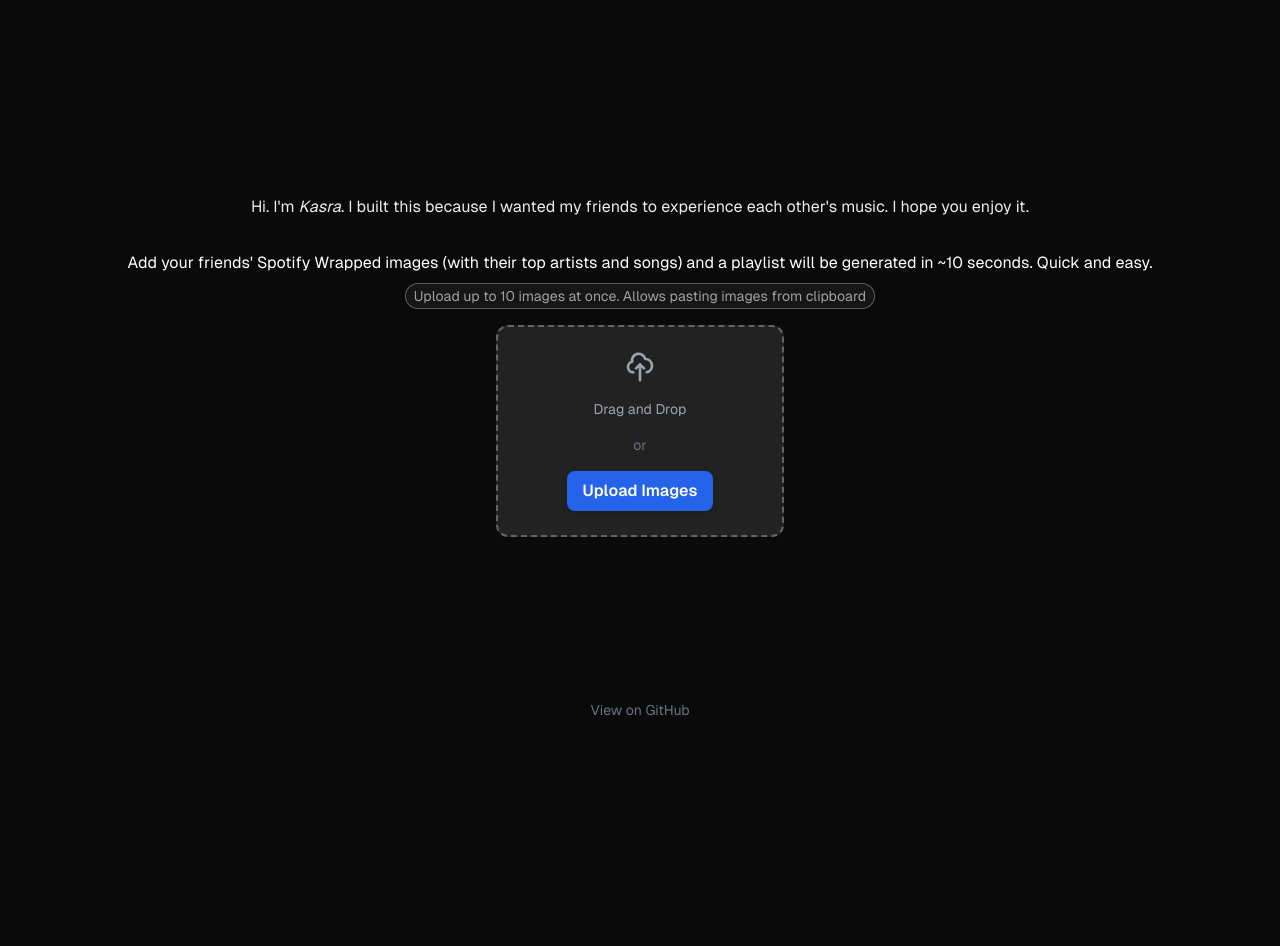
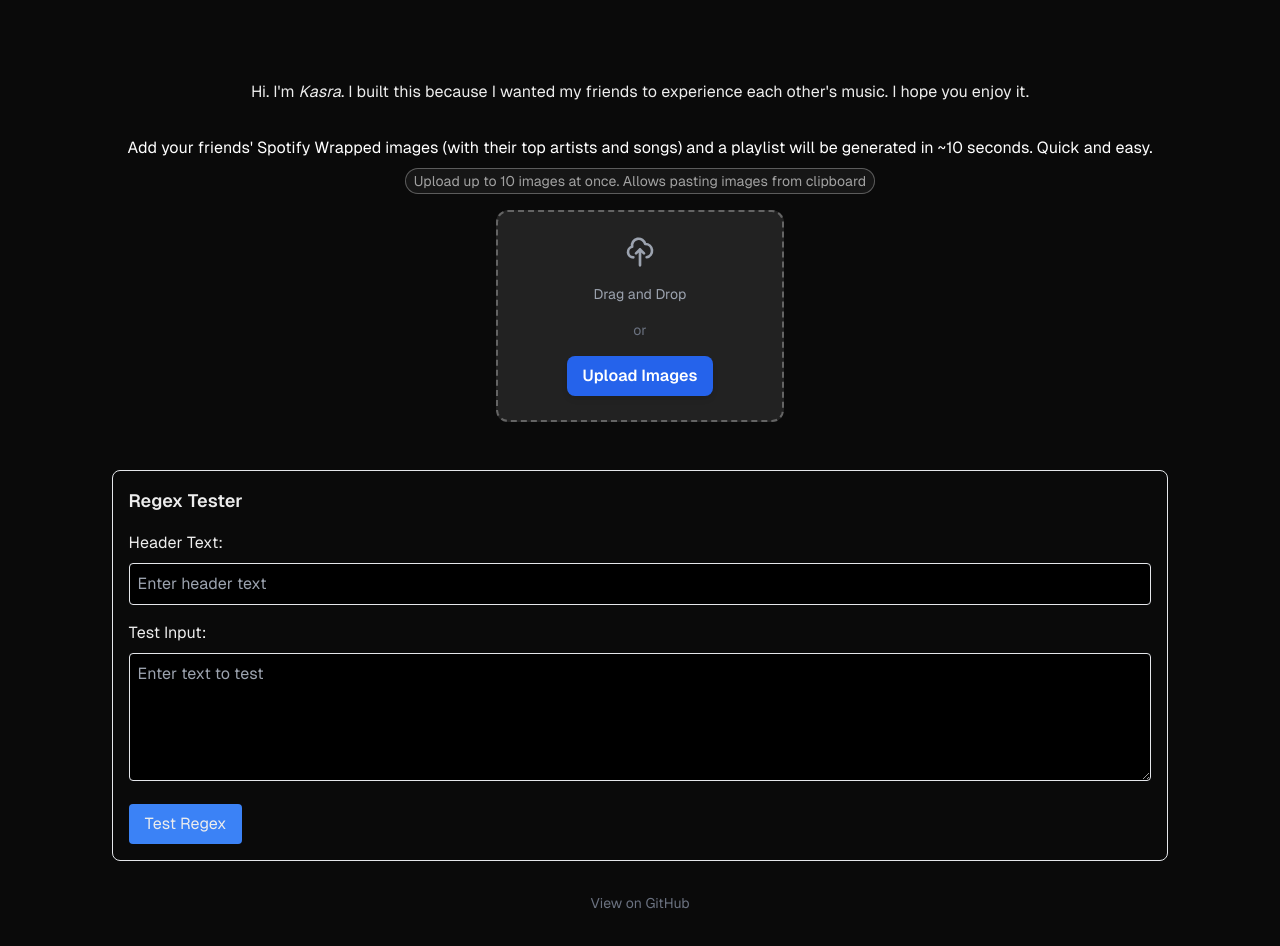
Before and after one commit to anrath/SquadSpotifyWrapped, a Next.js app: page / in a window 1280 px wide. Shown: the top 946 px of the page. Before the commit the page ends 800 px from the top, so only its background shows below. Built offline with nearby package versions, Linux system fonts and the light colour scheme.

Commit message:
working OCR splitting

```diff
--- a/src/app/wrapped-tool.tsx
+++ b/src/app/wrapped-tool.tsx
@@ -33,6 +33,17 @@
   };
 };
 
+const normalizeText = (text: string, header: string) => {
+  return text
+    .replace(new RegExp(`.*?(\\s*${header})`), "$1\n")
+    .replace(/(\s{1,}1\s{1,})/, "\n$1")
+    .replace(/(\s{1,}2\s{1,})/, "\n$1")
+    .replace(/(\s{1,}3\s{1,})/, "\n$1")
+    .replace(/(\s{1,}4\s{1,})/, "\n$1")
+    .replace(/(\s{1,}5\s{1,})/, "\n$1")
+    .replace(/(\s{1,}6\s{1,})/, "\n$1");
+};
+
 function parseSpotifyText(
   leftText: string,
   rightText: string,
@@ -49,16 +60,6 @@
   }
 
   try {
-    const normalizeText = (text: string, header: string) => {
-      return text
-        .replace(new RegExp(`(\\s*${header})`), "\n$1\n")
-        .replace(/(\s*1\s{1,})/, "\n$1")
-        .replace(/(\s*2\s{1,})/, "\n$1")
-        .replace(/(\s*3\s{1,})/, "\n$1")
-        .replace(/(\s*4\s{1,})/, "\n$1")
-        .replace(/(\s*5\s{1,})/, "\n$1")
-        .replace(/(\s*6\s{1,})/, "\n$1");
-    };
 
     const processLines = (text: string) => {
       return text
@@ -599,8 +600,17 @@
 
 export function WrappedTool() {
   const fileUploaderProps = useFileUploader(false);
+  const [testInput, setTestInput] = useState('');
+  const [testHeader, setTestHeader] = useState('');
+  const [testResult, setTestResult] = useState('');
+
+  const handleTest = () => {
+    const result = normalizeText(testInput, testHeader);
+    setTestResult(result);
+  };
 
   return (
+    <div>
       <FileDropzone
         setCurrentFiles={fileUploaderProps.handleFileUpload}
         acceptedFileTypes={["image/*", ".jpg", ".jpeg", ".png", ".webp", ".svg"]}
@@ -609,5 +619,46 @@
       >
         <WrappedToolCore fileUploaderProps={fileUploaderProps} />
       </FileDropzone>
+
+      <div className="mt-8 p-4 border rounded-lg">
+        <h3 className="text-lg font-semibold mb-4">Regex Tester</h3>
+        <div className="space-y-4">
+          <div>
+            <label className="block mb-2">Header Text:</label>
+            <input
+              type="text"
+              value={testHeader}
+              onChange={(e) => setTestHeader(e.target.value)}
+              className="w-full p-2 border rounded bg-black"
+              placeholder="Enter header text"
+            />
+          </div>
+          <div>
+            <label className="block mb-2">Test Input:</label>
+            <textarea
+              value={testInput}
+              onChange={(e) => setTestInput(e.target.value)}
+              className="w-full p-2 border rounded h-32"
+              placeholder="Enter text to test"
+              style={{ backgroundColor: "black" }}
+            />
+          </div>
+          <button
+            onClick={handleTest}
+            className="bg-blue-500 px-4 py-2 rounded hover:bg-blue-600"
+          >
+            Test Regex
+          </button>
+          {testResult && (
+            <div>
+              <label className="block mb-2">Result:</label>
+              <pre className="w-full p-2 border rounded whitespace-pre-wrap">
+                {testResult}
+              </pre>
+            </div>
+          )}
+        </div>
+      </div>
+    </div>
   );
 }
```
Also changed, not shown: 1 other file (tests, documents, lock files or other folders). Lines whose indentation alone changed are shown as unchanged.
